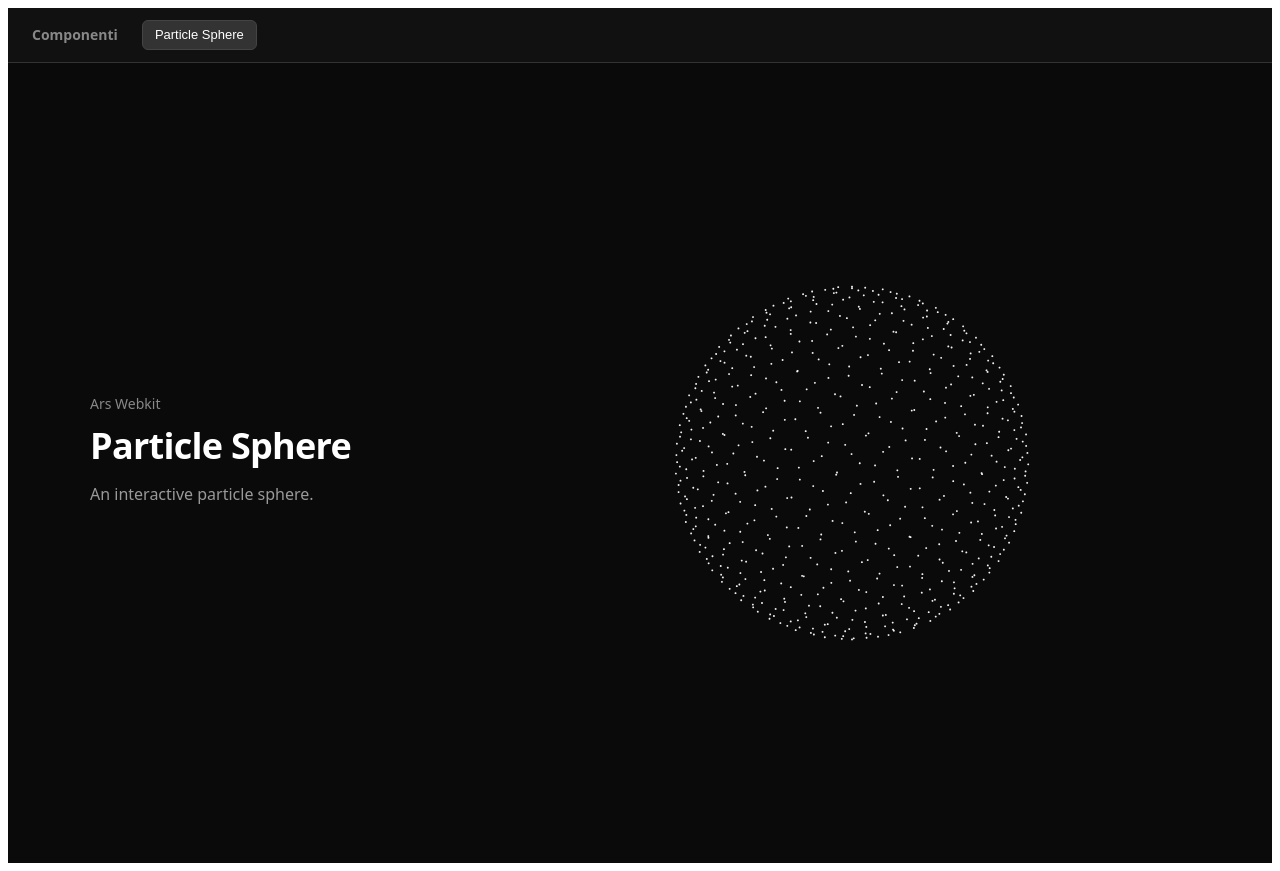
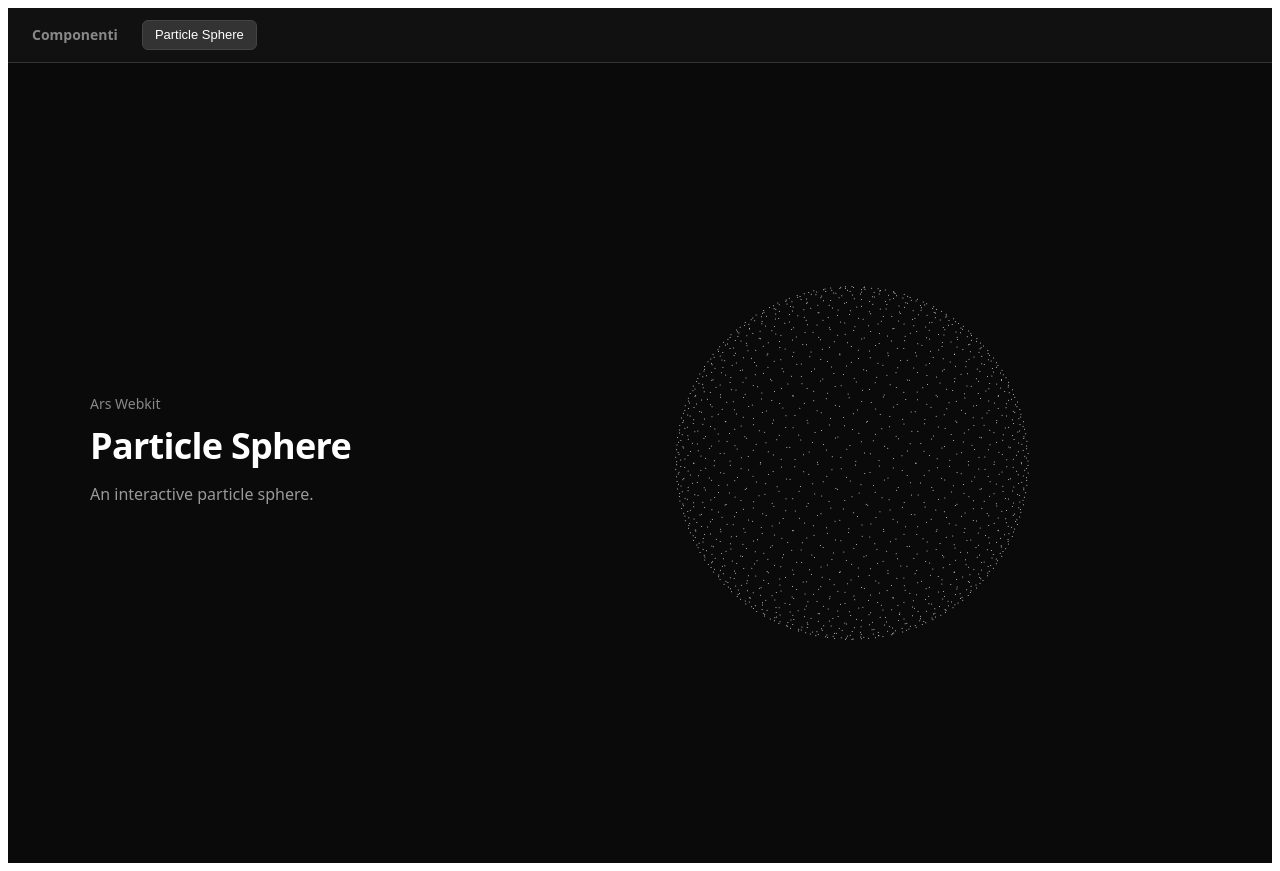
Before and after one commit to simonetrombiero/ars-webkit, a React (Vite) app: page / in a window 1280 px wide. Built offline with nearby package versions, Linux system fonts and the light colour scheme.

Commit message:
Update ParticleSphere component parameters for improved visual effects and interaction. Increased particleCount to 1600, reduced particleRadius to 0.5, and adjusted mouseInfluence and mouseRadius for enhanced responsiveness. Updated glow effect colors for better aesthetics.

```diff
--- a/components/particle-sphere/ParticleSphere.tsx
+++ b/components/particle-sphere/ParticleSphere.tsx
@@ -34,11 +34,11 @@ export function ParticleSphere({
   className = "",
   width,
   height,
-  particleCount = 600,
-  particleRadius = 0.9,
+  particleCount = 1600,
+  particleRadius = 0.5,
   sphereRadius = 0.4,
-  mouseInfluence = 22,
-  mouseRadius = 110,
+  mouseInfluence = 50,
+  mouseRadius = 90,
   rotationSpeed = 0,
   glow = true,
 }: ParticleSphereProps) {
@@ -129,7 +129,7 @@ export function ParticleSphere({
           const dist = Math.hypot(mouse.x - sx, mouse.y - sy);
           if (dist < mouseRadius && dist > 0) {
             const t = dist / mouseRadius;
-            const f = (1 - t) * (1 - t) * mouseInfluence;
+            const f = Math.pow(1 - t, 1.35) * mouseInfluence;
             dx = ((sx - mouse.x) / dist) * f;
             dy = ((sy - mouse.y) / dist) * f;
           }
@@ -140,21 +140,21 @@ export function ParticleSphere({
 
         const displaced = Math.hypot(dx, dy) > 2;
         if (glow && !displaced) {
-          const glowRadius = particleRadius * 1.8;
+          const glowRadius = particleRadius * 2;
           const g = ctx.createRadialGradient(
             px, py, 0,
             px, py, glowRadius
           );
-          g.addColorStop(0, "rgba(255,255,255,0.5)");
-          g.addColorStop(0.6, "rgba(255,255,255,0.12)");
-          g.addColorStop(1, "rgba(255,255,255,0)");
+          g.addColorStop(0, "rgba(220,220,230,0.45)");
+          g.addColorStop(0.6, "rgba(200,200,210,0.1)");
+          g.addColorStop(1, "rgba(200,200,210,0)");
           ctx.fillStyle = g;
           ctx.beginPath();
           ctx.arc(px, py, glowRadius, 0, Math.PI * 2);
           ctx.fill();
         }
 
-        ctx.fillStyle = "rgba(255,255,255,0.92)";
+        ctx.fillStyle = "rgba(210,212,220,0.82)";
         ctx.beginPath();
         ctx.arc(px, py, particleRadius, 0, Math.PI * 2);
         ctx.fill();
--- a/components/particle-sphere/ParticleSphereTestPage.tsx
+++ b/components/particle-sphere/ParticleSphereTestPage.tsx
@@ -75,11 +75,11 @@ export function ParticleSphereTestPage() {
         <div style={styles.right}>
           <div style={styles.canvasWrapper}>
             <ParticleSphere
-              particleCount={650}
-              particleRadius={0.9}
+              particleCount={1600}
+              particleRadius={0.5}
               sphereRadius={0.42}
-              mouseInfluence={22}
-              mouseRadius={110}
+              mouseInfluence={50}
+              mouseRadius={90}
               rotationSpeed={0}
               glow
             />
```
